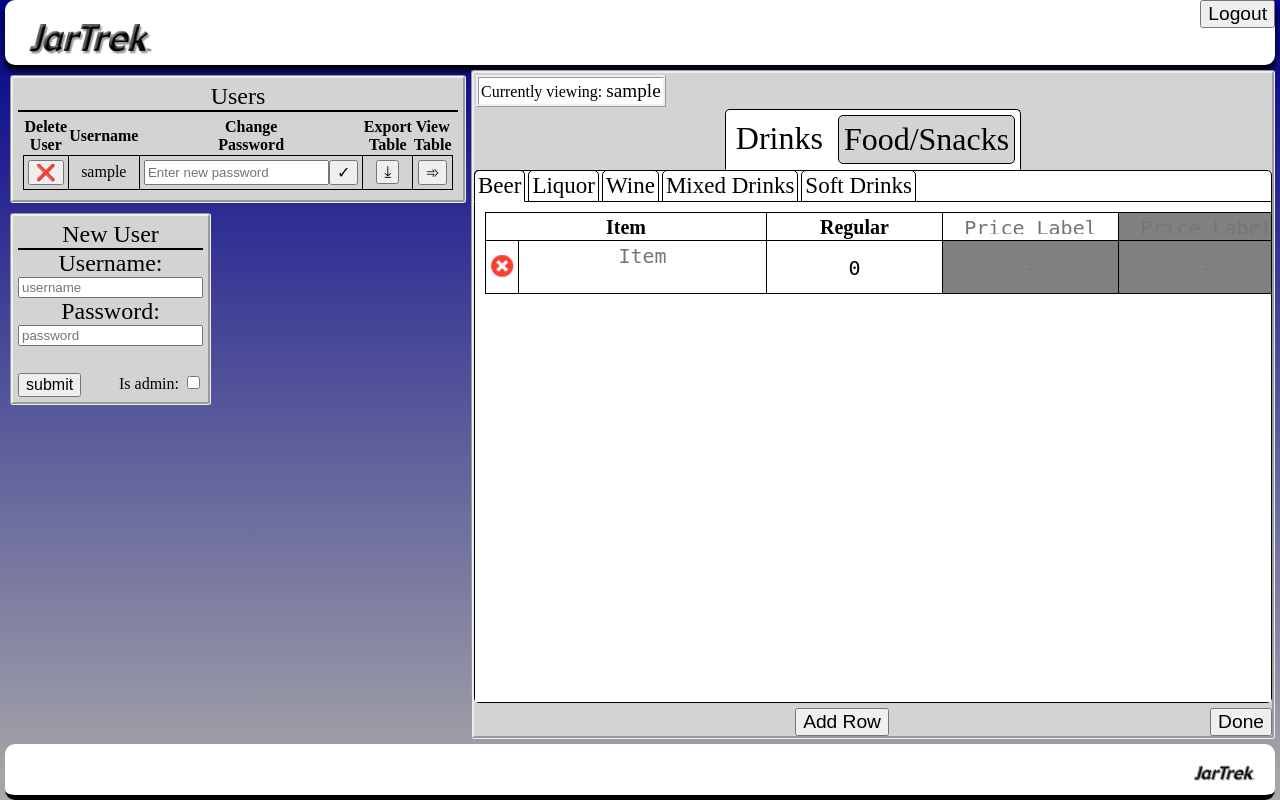
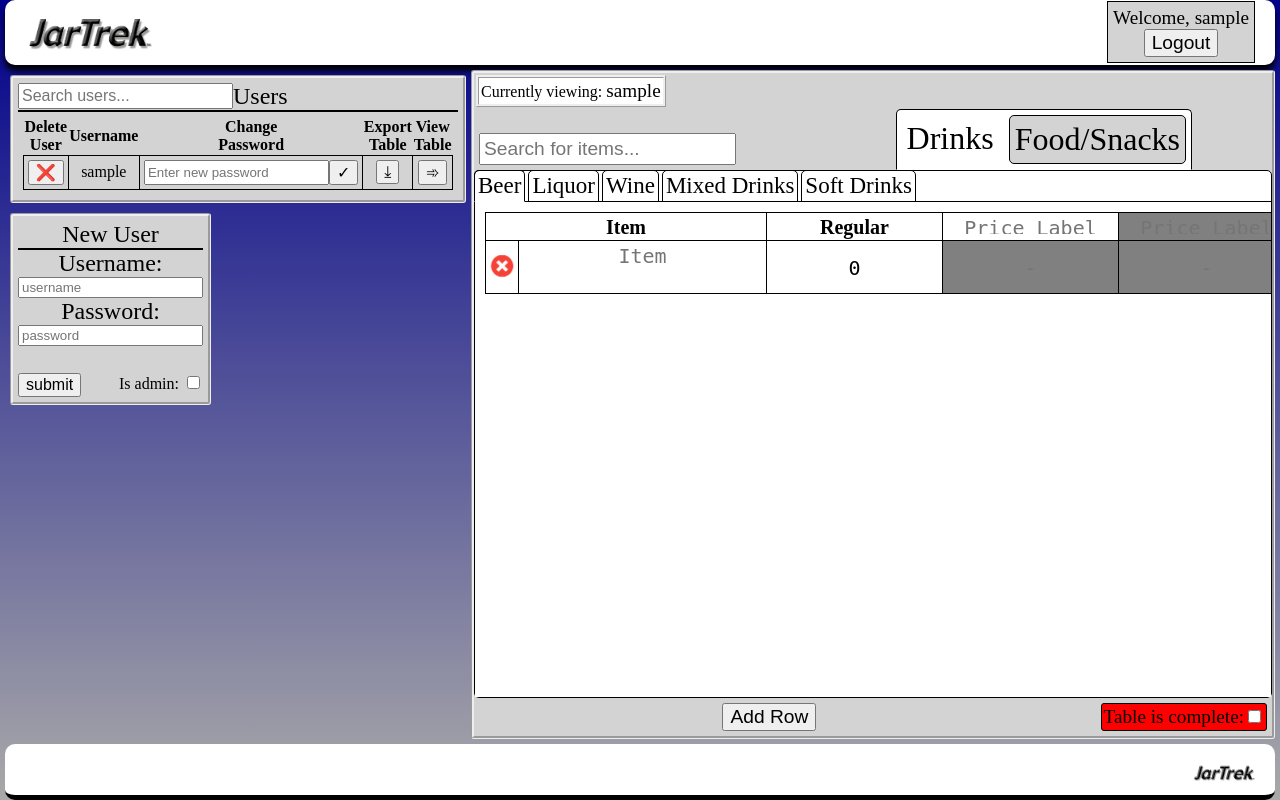
Before and after one commit to TragicallyProgrammed/JartrekMenuBuilder, a Flask app: page /admin-panel in a window 1280 px wide. Run offline with Flask 2, Linux system fonts and the light colour scheme; the visitor is signed in with stand-in values (Sample User, id 1); data comes from the database, SQL or seed files in the repository; both versions use the stored data as it was after the commit; data that the repository does not hold is empty; parts of the project's set-up code (start-up, migrations or seed data) failed here and were passed over; some libraries are stand-ins or nearby versions.

Commit message:
Minor bug fixes. Table class now controls tab change. Added verified table functionality and replaced done button with a checkbox. Added search bars for both the user table in admin and the data table for menus.
__Known Bugs__

- admin-panel will auto-submit the add-user form upon reloading after adding a new user. The delete user button will also not work immediately after adding a new user.
-Item deletion returns error "Table not found"

```diff
--- a/src/Exceptions.py
+++ b/src/Exceptions.py
@@ -1,3 +1,3 @@
-class BadError(Exception):
+class SuccessDBCommit(Exception):
     def __init__(self, msg):
         super().__init__(msg)
--- a/src/auth.py
+++ b/src/auth.py
@@ -1,7 +1,6 @@
 from flask import Blueprint, render_template, request, redirect, url_for, flash, Response
 from flask_login import login_user, login_required, logout_user, current_user
 from werkzeug.security import generate_password_hash, check_password_hash
-from os import path
 from .models import User, Table, Item
 from . import db, app
 
@@ -50,7 +49,6 @@ def adminPanel():
 
         if db_user.is_admin():  # If the user is an admin...
             if request.method == 'POST':  # If the request is a post...
-                print(request.form.get("submit") == "change_pass")
                 if request.form.get('submit') == 'Logout':  # If the request form is logout...
                     return redirect(url_for('auth.logout'))  # returns redirect for logging out
 
@@ -71,6 +69,7 @@ def adminPanel():
                     else:  # If the user is found, or if username or password is blank...
                         flash("Could not add user!", "error")  # Send error to client
 
+                # This block of code allows for passwords to be changed
                 if request.form.get("submit") == "change_pass":  # If the request form is to change passwords...
                     username = request.form.get('username')  # Get the username from the form
                     password = request.form.get('password')  # Get the password from the form
--- a/src/static/scripts/admin_table_eventSheet.js
+++ b/src/static/scripts/admin_table_eventSheet.js
@@ -1,6 +1,22 @@
 $(function () {
-    var tableInstance = new Table(current_user=document.getElementById("current_user").innerHTML.valueOf());
+    var tableInstance = new Table(current_user=document.getElementById("username").innerHTML.valueOf());
     tableEventManager(tableInstance);
+
+    $('#user_search_bar').on("keyup", function(event) {
+        console.log("Key pressed!")
+        var rows = $($('#user_table_container')).children("tr");
+        for(var i = 0; i < rows.length; i++) {
+            cells = $(rows[i]).children("td");
+            console.log($(cells[1]).text());
+            console.log(this.value);
+            if (!$(cells[1]).text().includes(this.value)) {
+                rows[i].style.display = "none";
+            }
+            else {
+                rows[i].style.display = "";
+            }
+        }
+    });
 
     $.ajax({ // Send request to get users and populate table
         contentType: 'json',
--- a/src/static/scripts/profile_eventSheet.js
+++ b/src/static/scripts/profile_eventSheet.js
@@ -1,5 +1,5 @@
 /* EVENT MANAGER */
 $(function() {
-    var tableInstance = new Table(current_user=document.getElementById("current_user").innerHTML.valueOf());
+    var tableInstance = new Table(current_user=document.getElementById("username").innerHTML.valueOf());
     tableEventManager(tableInstance);
 });
--- a/src/static/scripts/table.js
+++ b/src/static/scripts/table.js
@@ -1,7 +1,7 @@
 /*TABLE CLASSES*/
 class Table {
     /*CONSTRUCTOR*/
-    constructor(current_user=null, tableName = "", colLen = 1, labels = new Array(8), items = []) {
+    constructor(current_user=null, tableName = "", colLen = 1, labels = new Array(8), items = [], completed=false) {
         this.current_user = current_user;
         this.tableName = tableName;
         this.colLen = colLen;
@@ -18,6 +18,7 @@ class Table {
         this.itemLabel = null;
         this.priceLabelColumns = new Array(8);
         this.priceLabels = new Array(8);
+        this.completed = completed;
 
         this.generateNewHTMLTable();
 
@@ -42,16 +43,39 @@ class Table {
             tableInstance.uploadTable();
             tableInstance.loadTable($(this).attr("for"));
         });
+        // Search Bar
+        $('#data_table_search_bar').on("keyup", function(event) {
+
+            var rows = $('#tableID').children("tr");
+            for(var i = 1; i < rows.length; i++) {
+                var cells = $(rows[i]).children("td");
+                var cell_text = $(cells[1]).children()[0].value
+                if(!cell_text.includes(this.value)) {
+                    rows[i].style.display = "none";
+                }
+                else {
+                    rows[i].style.display = "";
+                }
+            }
+        });
 
         //Add row
         $('#add_row').on("click", function () { // Selects add row button
             tableInstance.addItem(new Item("", this.colLen, [])); // Calls addItem from table to append new row
         });
 
-        // Update values on table when clicking 'Done'
-        $('#done').on('click', function (e) {
-            e.preventDefault();  // Prevent default behavior for buttons
-            tableInstance.uploadTable(); // Uploads the table after changing a value
+        //Confirmation box event
+        $('#confirmation_box').change(function(e) {
+            e.preventDefault();
+            if($(this).is(":checked")){
+                $(this).parent().css("background-color", "lime");
+                tableInstance.setCompleted(true);
+            }
+            else {
+                $(this).parent().css("background-color", "red");
+                tableInstance.setCompleted(false);
+            }
+            tableInstance.uploadTable();
         });
     }
     /*CONSTRUCTOR*/
@@ -77,6 +101,9 @@ class Table {
     }
     changeCurrentUser(username) {
         this.current_user = username;
+    }
+    setCompleted(value) {
+        this.completed = value;
     }
 
     //Changes the label of an existing price column
@@ -162,7 +189,8 @@ class Table {
                 'tableName': this.tableName,
                 'priceLabelsLength': this.colLen,
                 'priceLabels': this.labels,
-                'items': this.getItems()
+                'items': this.getItems(),
+                'completed': this.completed
             }),
             type: 'POST',
             url: 'updatedb'
@@ -179,13 +207,15 @@ class Table {
                 'username': this.current_user,
                 'tableName': this.tableName,
                 'priceLabelsLength': this.colLen,
-                'priceLabels': this.getPriceLabels(),
+                'priceLabels': this.getPriceLabels()
             }),
             type: 'POST',
             url: 'getdb',
             success: function(data) {
                 var price_labels = data["price_labels"];
                 var items = data["items"];
+
+                table_instance.setCompleted(data["completed"]);
 
                 if(price_labels.length === 0) {
                     table_instance.colLen = 1;
@@ -360,6 +390,13 @@ class Table {
 
     //Updates the shading on the table
     updateTableGraphics() {
+        //Update completion box
+        if(this.completed === true) {
+            $('#confirmation_box').prop("checked", true).change();
+        }
+        else {
+            $('#confirmation_box').prop("checked", false).change();
+        }
         //Setting enabled attribute
         for(var i = 0; i < this.priceLabelColumns.length; i++) {
             if(this.priceLabelColumns[i].getAttribute("enabled") === "true"){
--- a/src/static/styles/admin-panel.css
+++ b/src/static/styles/admin-panel.css
@@ -4,9 +4,6 @@
     flex-wrap: nowrap;
     margin: 5px;
     overflow: hidden;
-}
-#logout {
-    font-size: 1.2rem;
 }
 #left_content_container {
     display: flex;
@@ -48,6 +45,15 @@
     border: groove;
     font-size: 1.5rem;
     overflow: auto;
+}
+#users_header {
+    display: flex;
+    flex-direction: row;
+    align-items: center;
+}
+#user_search_bar {
+    font-size: 1.0rem;
+    padding: 2px;
 }
 #current_user_label {
     width: fit-content;
--- a/src/static/styles/stylesheet.css
+++ b/src/static/styles/stylesheet.css
@@ -41,7 +41,8 @@ body {
     flex: 0 0 auto;
 }
 img.logo {
-    margin: 20px auto 10px 20px;
+    margin: auto auto auto 20px;
+    padding: 15px 0;
     width: 10%;
 }
 img.logo_foot {
@@ -66,7 +67,13 @@ img.logo_foot {
 .info {
     background: #50FF50;
 }
-button#close_flash {
-    background: none;
-    border: none;
+#logout_panel {
+    text-align: center;
+    margin: auto 20px auto auto;
+    background: lightgrey;
+    border: 1px groove black;
+    padding: 5px;
 }
+#logout_panel * {
+    font-size: 1.2rem;
+}
--- a/src/static/styles/tables.css
+++ b/src/static/styles/tables.css
@@ -6,6 +6,7 @@
     border-radius: 5px 5px 0 0;
     border: 1px solid black;
     border-bottom: 1px solid white;
+    margin-right: auto;
 }
 .btn_group input {
     display: none;
@@ -29,6 +30,12 @@
     display: flex;
     justify-content: center;
 }
+#data_table_search_bar {
+    font-size: 1.2rem;
+    padding: 3px;
+    height: fit-content;
+    margin: auto 20% 5px 5px;
+}
 #drink_div, #food_div {
     flex: 0 1 100%;
     overflow: hidden;
@@ -38,19 +45,23 @@
     font-size: 18px;
     flex: 1 1 auto;
 }
-
 #add_row {
-    font-size: 1.2rem;
-    margin: 5px auto 0px auto;
+    margin: 5px 35% auto auto;
 }
-#done {
-    font-size: 1.2rem;
-    margin-top: 5px;
+#confirmation_container {
+    margin: 5px 5px;
+    padding: 2px;
+    border-radius: 3px;
+    border: 1px solid black;
+    width: fit-content;
 }
 #bot_container {
     display: flex;
     flex-direction: row;
     align-items: center;
+}
+#bot_container * {
+    font-size: 1.2rem;
 }
 /* Tab Container Properties */
 .tab-container {
--- a/src/templates/admin-panel.html
+++ b/src/templates/admin-panel.html
@@ -7,13 +7,19 @@
 {% endblock %}
 
 {% block header %}
-<form method="POST"><input type="submit" name="submit" value="Logout" id="logout"></form>
+<div id="logout_panel">
+    <label>Welcome, <label id="username">{{username}}</label></label>
+    <form method="POST"><input type="submit" name="submit" value="Logout"></form>
+</div>
 {% endblock %}
 
 {% block content %}
 <div id="left_content_container">
     <div id="user_manager_container">
-        <div style="border-bottom: 2px solid black; width: 100%; text-align: center;"><label>Users</label></div>
+        <div id="users_header" style="border-bottom: 2px solid black; width: 100%; text-align: center;">
+            <input type="text" id="user_search_bar" placeholder="Search users...">
+            <label>Users</label>
+        </div>
         <table id="user_table_container" class="user_table">
             <tr>
                 <th>Delete<br>User</th>
--- a/src/templates/base.html
+++ b/src/templates/base.html
@@ -5,7 +5,7 @@
     <meta http-equiv="Cache-control" content="no-cache">
     <title>{% block title %}Template{% endblock %}</title>
 	<link rel= "stylesheet" type= "text/css" href= "{{ url_for('static',filename='styles/stylesheet.css') }}">
-    <script src="//ajax.googleapis.com/ajax/libs/jquery/1.9.1/jquery.min.js"></script>
+    <script src="//ajax.googleapis.com/ajax/libs/jquery/1.11.1/jquery.min.js"></script>
     <script src="{{ url_for('static', filename='scripts/index_eventSheet.js') }}"></script>
     {% block head %}
 	{% endblock %}
--- a/src/templates/datatable.html
+++ b/src/templates/datatable.html
@@ -6,6 +6,7 @@
 
 {% block content %}
 <div class="btn_container">
+    <input type="text" id="data_table_search_bar" placeholder="Search for items...">
     <div class="btn_group">
         <input type="radio" id="drink" name="menu_button" checked>
         <label for="drink">
@@ -71,6 +72,6 @@
 </div>
 <div id="bot_container">
     <button type="button" id="add_row">Add Row</button>
-        <button type="button" id="done">Done</button>
+    <div id="confirmation_container"><label for="confirmation_box">Table is complete:</label><input type="checkbox" id="confirmation_box"></div>
 </div>
 {% endblock %}
--- a/src/views.py
+++ b/src/views.py
@@ -27,6 +27,7 @@ def updatedb():  # View to update the database
         db_table = Table.query.filter_by(user_id=db_user.get_id(), table_name=table_name).first()  # Search for the given table in the database
         if db_table is None:  # If the table is not found...
             db_table = Table(user_id=db_user.get_id(), table_name=table_name)  # Create a new table with the given user's id
+        db_table.verified = data.get("completed")  # Set verified to value from json data
         db.session.add(db_table)  # Add changes to session to be committed
         Add_Items(db_table, items)  # Add and update items
 
@@ -60,8 +61,13 @@ def getdb():
 
         items = Get_Items(db_table)  # Get the items in the table
         price_labels = Get_Columns(db_user)  # Get the user's price labels
+        completed = False  # Set completed to false by default
+        if db_table:  # If the table was found...
+            completed = db_table.verified  # Set load value from table
+            if completed is None:  # If completed is none...
+                completed = False  # Set completed to false by default...
 
-        return jsonify(price_labels=price_labels, items=items), 200  # Return the list of price labels and items with success code
+        return jsonify(price_labels=price_labels, items=items, completed=completed), 200  # Return the list of price labels and items with success code
 
     except NoResultFound as e:
         print("Exception in getdb: ", e)
```
Also changed, not shown: src/static/styles/profile.css (+0 -8 lines), src/templates/profile.html (+7 -5 lines), README.md, src/database.db. Lines whose indentation alone changed are shown as unchanged.
